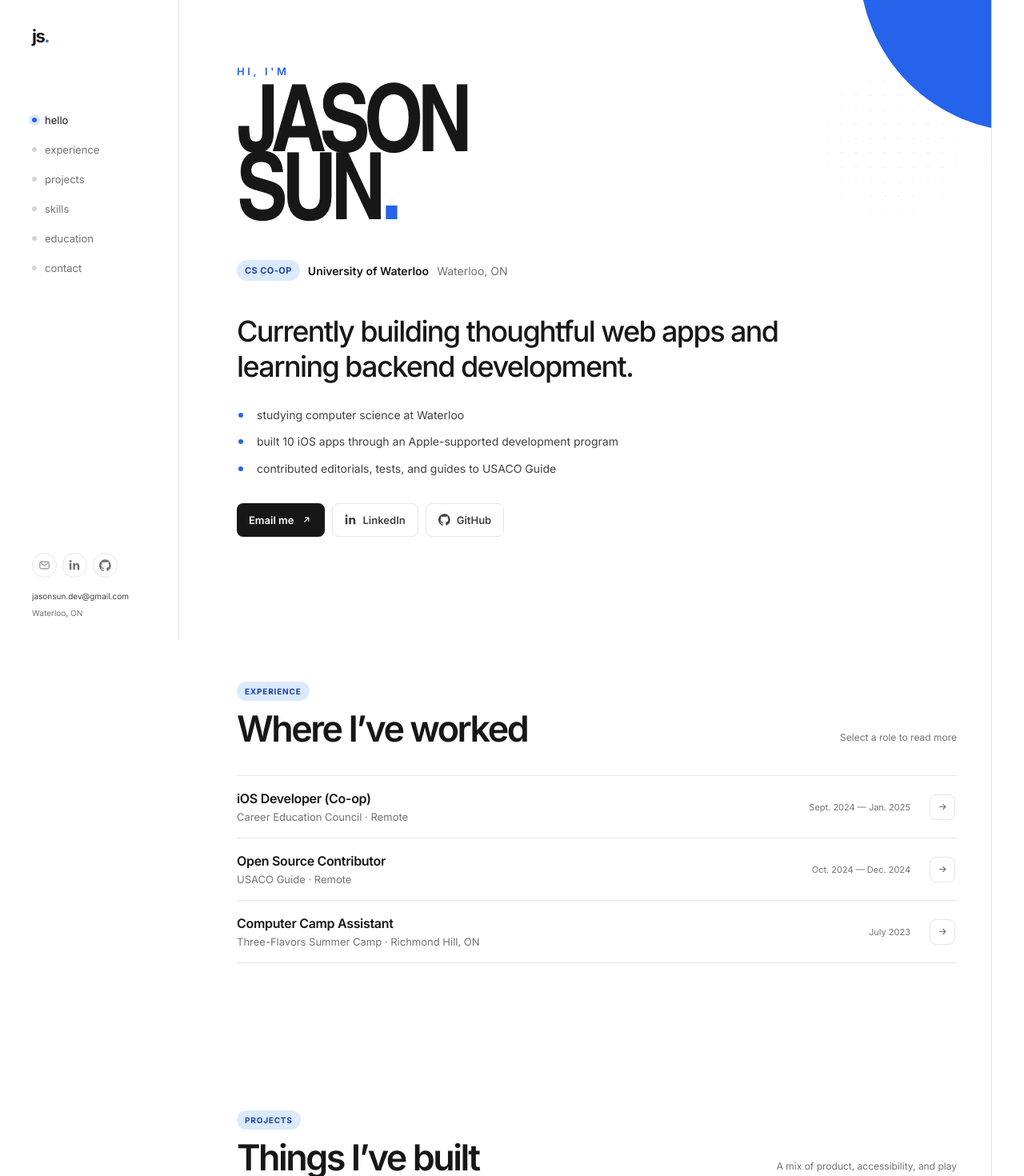
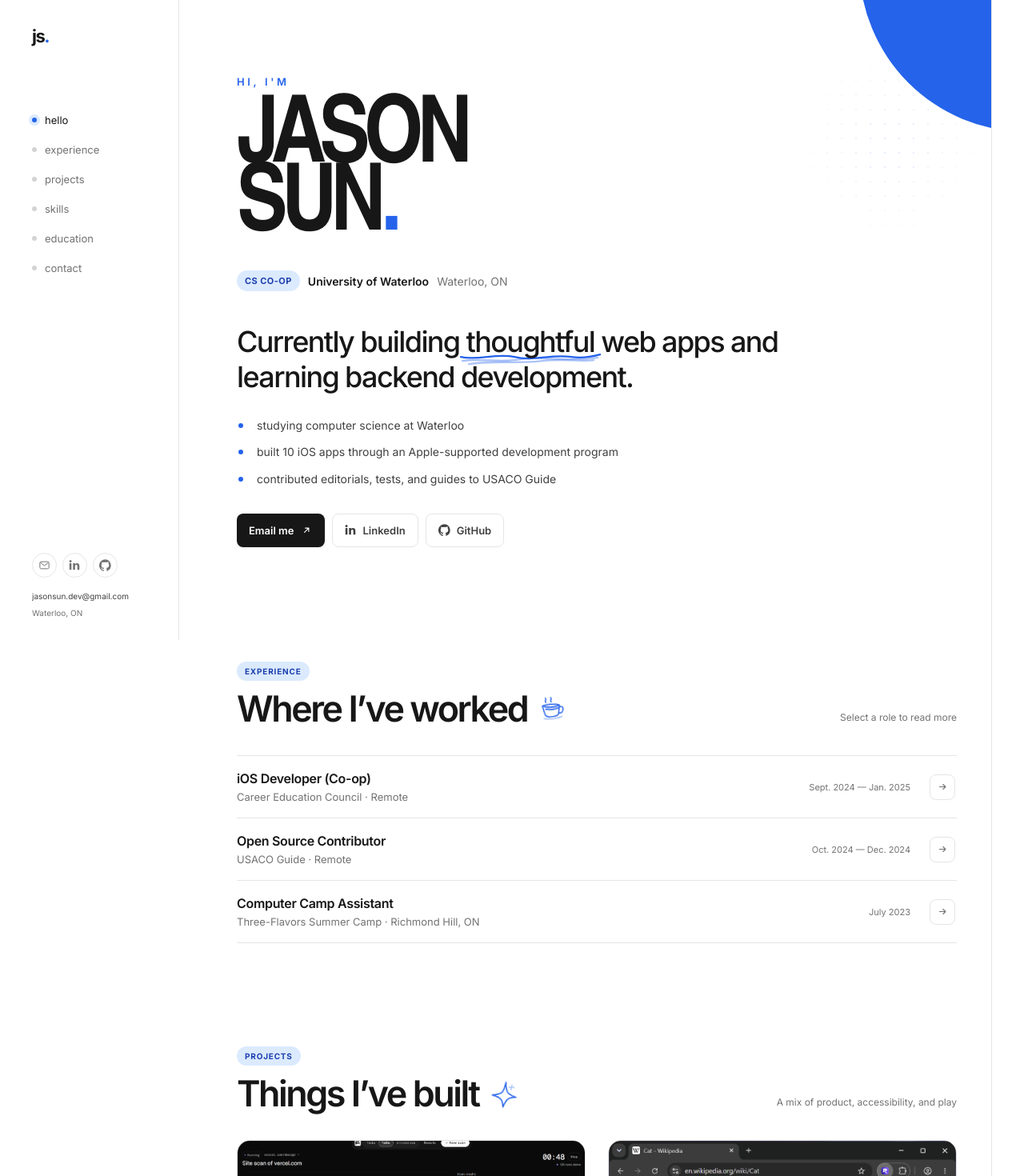
Before and after one commit to cryojs/portfolio, a React (Vite) app: page / in a window 1280 px wide. Shown: the top 1470 px of the page at 80% size. Built offline with nearby package versions, Linux system fonts and the light colour scheme.

Commit message:
Small ui tweaks and fixes

```diff
--- a/src/App.css
+++ b/src/App.css
@@ -18,11 +18,12 @@
 }
 
 .portfolio-shell {
+  --shell-left-gutter: max(24px, calc((100vw - 1200px) / 2));
   display: grid;
   grid-template-columns: 184px minmax(0, 1fr);
   gap: 72px;
-  width: min(1200px, calc(100% - 64px));
-  margin: 0 auto;
+  width: min(1200px, calc(100% - var(--shell-left-gutter)));
+  margin: 0 0 0 var(--shell-left-gutter);
   border-right: 1px solid var(--border);
 }
 
@@ -176,7 +177,7 @@
   min-height: min(800px, 96svh);
   flex-direction: column;
   justify-content: center;
-  padding: 72px 0 88px;
+  padding: 72px 0 62px;
   overflow: hidden;
 }
 
@@ -272,6 +273,36 @@
   line-height: 1.2;
 }
 
+.hero-thoughtful {
+  position: relative;
+  display: inline-block;
+}
+
+.hero-scribble {
+  position: absolute;
+  z-index: -1;
+  right: -6%;
+  bottom: -0.28em;
+  width: 112%;
+  height: 0.62em;
+  color: var(--blue);
+  overflow: visible;
+}
+
+.hero-scribble path,
+.heading-doodle path,
+.contact-doodle path {
+  fill: none;
+  stroke: currentColor;
+  stroke-width: 2.4;
+  stroke-linecap: round;
+  stroke-linejoin: round;
+}
+
+.doodle-echo {
+  opacity: 0.38;
+}
+
 .hero-highlights {
   display: grid;
   gap: 12px;
@@ -357,7 +388,7 @@
 }
 
 .content-section {
-  padding: 84px 0 100px;
+  padding: 59px 0 70px;
 }
 
 .section-heading {
@@ -396,6 +427,41 @@
   font-weight: 520;
   letter-spacing: -0.055em;
   line-height: 1.05;
+}
+
+.section-title-row {
+  display: flex;
+  align-items: center;
+  gap: 14px;
+}
+
+.heading-doodle {
+  width: 34px;
+  height: 34px;
+  flex: 0 0 auto;
+  color: var(--blue);
+}
+
+.heading-doodle--spark {
+  transform: rotate(7deg);
+}
+
+.heading-doodle--coffee {
+  transform: rotate(-6deg);
+}
+
+.heading-doodle--tool {
+  transform: rotate(8deg);
+}
+
+.heading-doodle--book {
+  transform: rotate(-4deg);
+}
+
+.heading-doodle--contact {
+  width: 38px;
+  height: 38px;
+  transform: rotate(-5deg);
 }
 
 .section-heading > p {
@@ -524,7 +590,7 @@
 }
 
 .projects-section {
-  padding-bottom: 112px;
+  padding-bottom: 78px;
 }
 
 .project-grid {
@@ -860,16 +926,40 @@
 }
 
 .contact-section {
-  margin: 18px 0 80px;
+  position: relative;
+  margin: 18px 0 56px;
   padding: 42px;
+  overflow: hidden;
   background: var(--paper-soft);
   border: 1px solid var(--border);
   border-radius: 16px;
 }
 
-.contact-section h2 {
+.contact-section > :not(.contact-doodle) {
+  position: relative;
+  z-index: 1;
+}
+
+.contact-doodle {
+  position: absolute;
+  top: -25px;
+  right: -18px;
+  width: 340px;
+  color: var(--blue);
+  opacity: 0.42;
+  transform: rotate(-7deg);
+}
+
+.contact-heading-row {
+  display: flex;
+  align-items: center;
+  gap: 14px;
   max-width: 620px;
   margin-top: 18px;
+}
+
+.contact-section h2 {
+  margin-top: 0;
 }
 
 .contact-section > p {
@@ -919,7 +1009,6 @@ button:focus-visible {
   .portfolio-shell {
     grid-template-columns: 158px minmax(0, 1fr);
     gap: 48px;
-    width: min(100% - 48px, 1040px);
   }
 
   .desktop-rail {
@@ -996,6 +1085,7 @@ button:focus-visible {
   .portfolio-shell {
     display: block;
     width: 100%;
+    margin: 0;
     border-right: 0;
   }
 
@@ -1015,7 +1105,7 @@ button:focus-visible {
   .hero-section {
     width: calc(100% + 20px);
     min-height: 0;
-    padding: 62px 20px 72px 0;
+    padding: 62px 20px 50px 0;
   }
 
   .hero-section::before {
@@ -1044,7 +1134,7 @@ button:focus-visible {
   }
 
   .content-section {
-    padding: 70px 0 84px;
+    padding: 49px 0 59px;
   }
 
   .section-heading {
@@ -1057,6 +1147,11 @@ button:focus-visible {
   .section-heading > p {
     max-width: none;
     text-align: left;
+  }
+
+  .heading-doodle {
+    width: 30px;
+    height: 30px;
   }
 
   .experience-trigger,
@@ -1093,7 +1188,7 @@ button:focus-visible {
   }
 
   .projects-section {
-    padding-bottom: 96px;
+    padding-bottom: 67px;
   }
 
   .education-card {
@@ -1107,8 +1202,15 @@ button:focus-visible {
   }
 
   .contact-section {
-    margin: 0 0 56px;
+    margin: 0 0 39px;
     padding: 28px 22px;
+  }
+
+  .contact-doodle {
+    top: -2px;
+    right: -78px;
+    width: 255px;
+    opacity: 0.32;
   }
 
   .contact-actions {
--- a/src/App.jsx
+++ b/src/App.jsx
@@ -1,18 +1,22 @@
 import { useEffect, useState } from 'react'
 import './App.css'
 import { DesktopRail, MobileHeader } from './components/SiteNav'
+import { ContactLoop, HeadingDoodle, HeroUnderline } from './components/Doodles'
 import { ExperienceList } from './components/ExperienceList'
 import { ProjectCard } from './components/ProjectCard'
 import { SkillsPanel } from './components/SkillsPanel'
 import { ArrowIcon, GithubIcon, LinkedinIcon } from './components/Icons'
 import { education, experience, navigation, profile, projects, skillGroups } from './data/portfolio'
 
-function SectionHeading({ label, title, note }) {
+function SectionHeading({ label, title, note, doodle }) {
   return (
     <div className="section-heading">
       <div>
         <span className="section-label">{label}</span>
-        <h2>{title}</h2>
+        <div className="section-title-row">
+          <h2>{title}</h2>
+          <HeadingDoodle type={doodle} />
+        </div>
       </div>
       {note && <p>{note}</p>}
     </div>
@@ -92,7 +96,9 @@ function App() {
               <span>{education.location}</span>
             </div>
 
-            <p className="hero-statement">{profile.intro}</p>
+            <p className="hero-statement">
+              Currently building <span className="hero-thoughtful">thoughtful<HeroUnderline /></span> web apps and learning backend development.
+            </p>
 
             <ul className="hero-highlights">
               <li>studying computer science at Waterloo</li>
@@ -108,24 +114,24 @@ function App() {
           </section>
 
           <section className="content-section" id="experience">
-            <SectionHeading label="experience" title="Where I’ve worked" note="Select a role to read more" />
+            <SectionHeading label="experience" title="Where I’ve worked" note="Select a role to read more" doodle="experience" />
             <ExperienceList items={experience} />
           </section>
 
           <section className="content-section projects-section" id="projects">
-            <SectionHeading label="projects" title="Things I’ve built" note="A mix of product, accessibility, and play" />
+            <SectionHeading label="projects" title="Things I’ve built" note="A mix of product, accessibility, and play" doodle="projects" />
             <div className="project-grid">
               {projects.map((project) => <ProjectCard project={project} key={project.id} />)}
             </div>
           </section>
 
           <section className="content-section" id="skills">
-            <SectionHeading label="skills" title="My toolkit" note="Select to view technologies" />
+            <SectionHeading label="skills" title="My toolkit" note="Select to view technologies" doodle="skills" />
             <SkillsPanel groups={skillGroups} />
           </section>
 
           <section className="content-section education-section" id="education">
-            <SectionHeading label="education" title="Current program" />
+            <SectionHeading label="education" title="Current program" doodle="education" />
             <article className="education-card">
               <div>
                 <h3>{education.school}</h3>
@@ -139,8 +145,12 @@ function App() {
           </section>
 
           <section className="contact-section" id="contact">
+            <ContactLoop />
             <span className="section-label">contact</span>
-            <h2>Have something interesting in mind?</h2>
+            <div className="contact-heading-row">
+              <h2>Have something interesting in mind?</h2>
+              <HeadingDoodle type="contact" />
+            </div>
             <p>I’m always happy to talk about software, projects, and new opportunities.</p>
             <div className="contact-actions">
               <a className="primary-action" href={`mailto:${profile.email}`}>{profile.email} <ArrowIcon /></a>
--- /dev/null
+++ b/src/components/Doodles.jsx
@@ -0,0 +1,80 @@
+export function HeroUnderline() {
+  return (
+    <svg className="hero-scribble" viewBox="0 0 180 22" aria-hidden="true">
+      <path d="M3 9C24 14 48 4 70 9C94 15 116 5 141 9C155 11 166 9 177 6" />
+      <path className="doodle-echo" d="M5 14C31 10 51 17 77 12C102 7 128 16 174 10" />
+      <path className="doodle-echo" d="M13 18C48 13 73 18 105 14C130 11 151 15 169 13" />
+    </svg>
+  )
+}
+
+export function ProjectSpark() {
+  return (
+    <svg className="heading-doodle heading-doodle--spark" viewBox="0 0 56 56" aria-hidden="true">
+      <path d="M29 3C28 13 27 20 23 25C18 29 12 31 4 32C13 33 20 35 24 40C27 44 28 49 29 54C31 46 33 40 38 36C42 33 47 32 53 31C45 29 39 27 35 23C31 18 30 11 29 3Z" />
+      <path className="doodle-echo" d="M42 7L41 17M37 12L47 11" />
+    </svg>
+  )
+}
+
+function CoffeeCup() {
+  return (
+    <svg className="heading-doodle heading-doodle--coffee" viewBox="0 0 56 56" aria-hidden="true">
+      <path d="M17 12C13 9 20 7 17 3M28 12C24 9 31 7 28 3" />
+      <path d="M9 19C16 16 36 16 44 20L41 37C40 44 15 45 13 37L9 19Z" />
+      <path d="M12 20C19 23 35 24 43 20M15 26C22 28 34 28 41 26" />
+      <path d="M43 24C51 21 53 29 49 34C47 37 44 37 41 36" />
+      <path className="doodle-echo" d="M10 45C20 48 37 48 47 44M15 22C22 25 35 25 41 22" />
+    </svg>
+  )
+}
+
+function SkillsTool() {
+  return (
+    <svg className="heading-doodle heading-doodle--tool" viewBox="0 0 56 56" aria-hidden="true">
+      <path d="M35 7C29 8 25 13 26 19L9 36C6 39 7 45 11 47C14 49 18 48 21 45L38 28C44 29 49 25 50 19L42 22L36 16L39 8C38 7 37 7 35 7Z" />
+      <path className="doodle-echo" d="M13 39L18 44M31 23L36 28" />
+    </svg>
+  )
+}
+
+function EducationBook() {
+  return (
+    <svg className="heading-doodle heading-doodle--book" viewBox="0 0 56 56" aria-hidden="true">
+      <path d="M28 15C21 9 13 9 7 12V42C15 39 22 40 28 45C34 40 41 39 49 42V12C42 9 34 9 28 15Z" />
+      <path d="M28 15V45M12 18C17 16 21 17 24 19M33 19C37 16 42 16 46 18" />
+      <path className="doodle-echo" d="M10 46C17 43 23 45 28 49C34 45 40 43 47 46" />
+    </svg>
+  )
+}
+
+function ContactBubble() {
+  return (
+    <svg className="heading-doodle heading-doodle--contact" viewBox="0 0 56 56" aria-hidden="true">
+      <path d="M9 13C17 5 38 6 47 16C54 24 50 36 40 41C32 45 22 43 17 40L7 48L10 35C5 29 4 20 9 13Z" />
+      <path d="M17 25C18 23 20 24 21 25M27 26C29 23 31 24 31 26M38 24C40 23 41 25 41 26" />
+      <path className="doodle-echo" d="M11 15C19 8 37 8 45 17C51 24 48 34 40 39C33 43 24 42 18 39L10 45" />
+    </svg>
+  )
+}
+
+export function HeadingDoodle({ type }) {
+  if (type === 'experience') return <CoffeeCup />
+  if (type === 'projects') return <ProjectSpark />
+  if (type === 'skills') return <SkillsTool />
+  if (type === 'education') return <EducationBook />
+  if (type === 'contact') return <ContactBubble />
+  return null
+}
+
+export function ContactLoop() {
+  return (
+    <svg className="contact-doodle" viewBox="0 0 260 170" aria-hidden="true">
+      <path d="M246 27C222 15 191 13 170 24C151 34 143 50 149 65C156 81 177 88 199 82C220 77 232 62 225 47C218 31 195 24 175 30C151 36 136 53 123 75C108 102 91 125 61 136C42 143 27 141 13 137" />
+      <path d="M30 126C24 132 20 135 13 137C19 141 24 145 29 151" />
+      <path className="doodle-echo" d="M249 32C225 18 194 18 173 28C157 36 149 51 154 63C160 76 179 82 197 77C215 72 225 60 220 49C214 37 196 31 179 35C157 41 143 57 130 79C114 106 95 132 63 141C43 147 28 144 16 140" />
+      <path className="doodle-echo" d="M32 130C26 134 21 137 15 140C21 143 25 148 27 154" />
+      <path className="doodle-echo" d="M236 20L242 21M226 13L231 8M250 43L257 45" />
+    </svg>
+  )
+}
```
